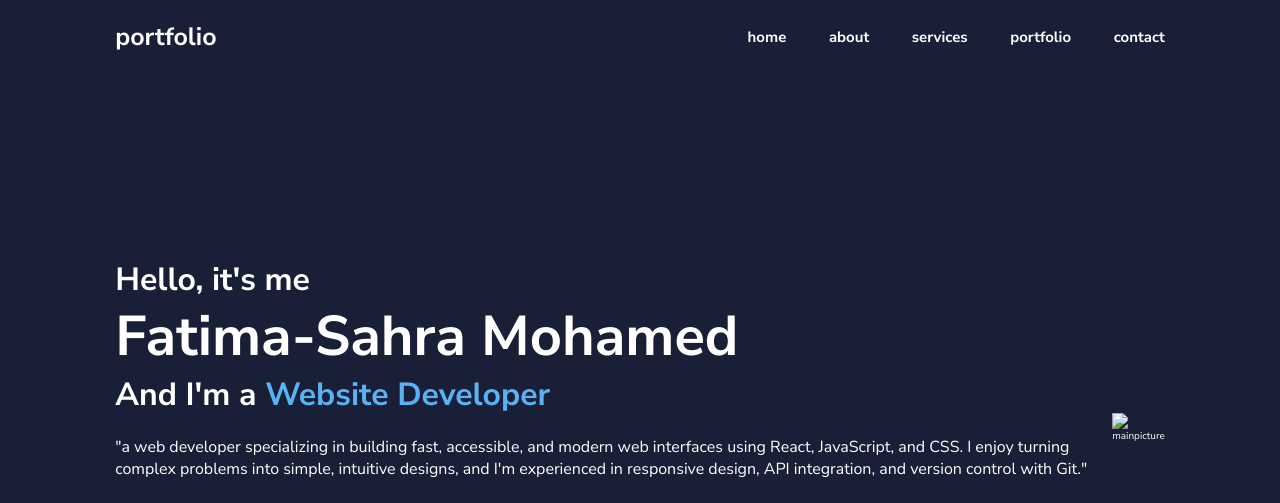
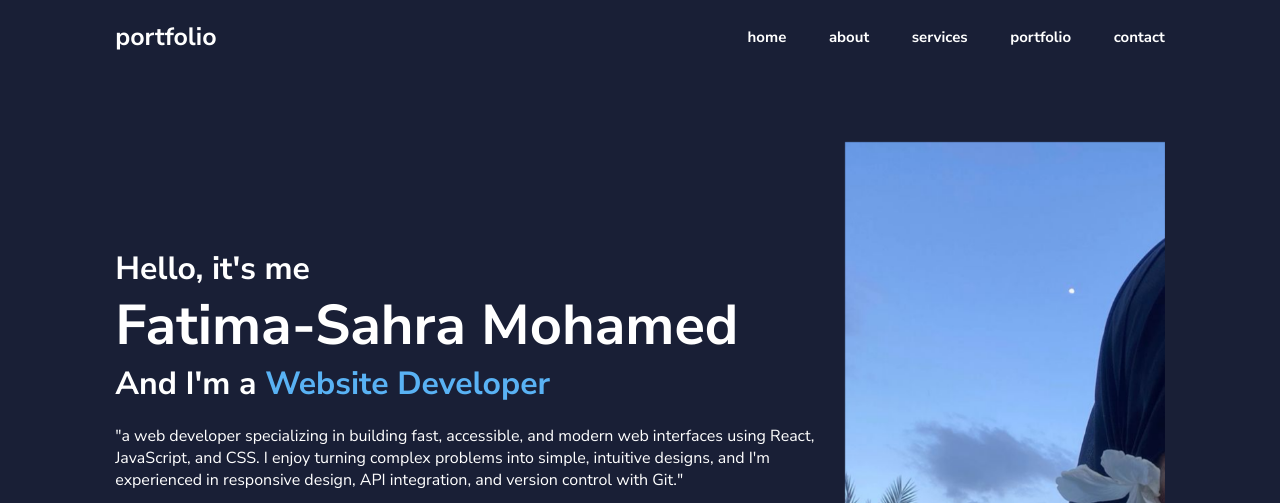
Before and after one commit to hamsetallman/Portfolio-website., a plain HTML site: page index.html in a window 1280 px wide. Shown: the top 503 px of the page. Drawn offline with Linux system fonts and the light colour scheme.

Commit message:
Add files via upload

```diff
--- a/index.html
+++ b/index.html
@@ -47,7 +47,7 @@
     </div>
 
     <div class="home-img">
-        <img src="mainpicture.jpeg" alt="mainpicture">
+        <img src="mainpicture.jpg" alt="mainpicture">
     </div>
     </section>
 
```
